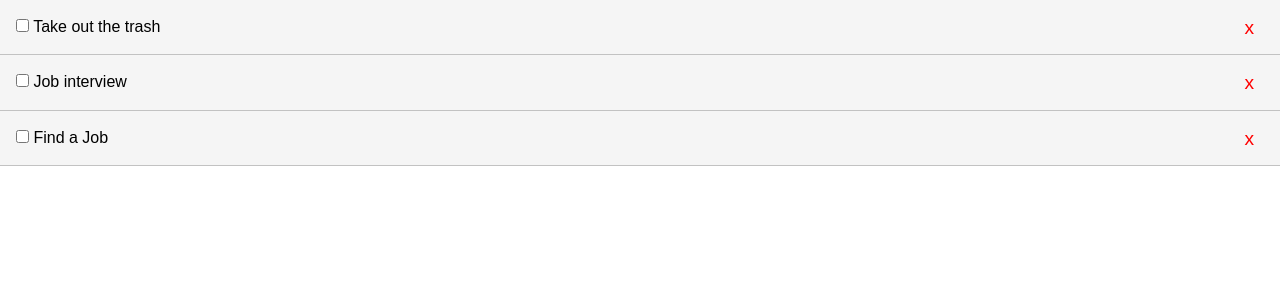
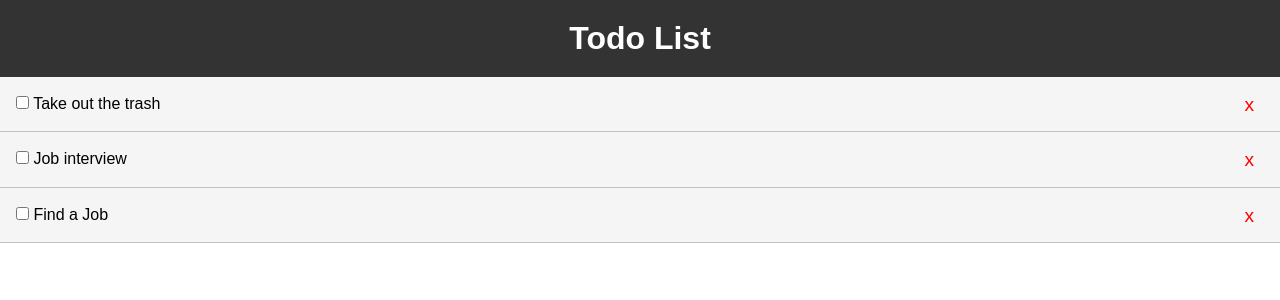
Before and after one commit to JoshSchoenecker/react-basic, a React (Create React App) app: page / in a window 1280 px wide. Shown: the top 300 px of the page. Built offline with nearby package versions, Linux system fonts and the light colour scheme; the HTML template or start-up script is replaced by a standard one.

Commit message:
header w/ style

```diff
--- a/src/App.js
+++ b/src/App.js
@@ -1,5 +1,6 @@
 import React, { Component } from "react";
 import Todos from "./components/Todos";
+import Header from "./components/layout/Header"
 import "./App.css";
 
 class App extends Component {
@@ -41,6 +42,7 @@
   render() {
     return (
       <div className="App">
+        <Header />
         <Todos todos={this.state.todos} markComplete={this.markComplete} delTodo={this.delTodo}/>
       </div>
     );
--- /dev/null
+++ b/src/components/layout/Header.js
@@ -0,0 +1,20 @@
+import React from 'react';
+
+function Header() {
+    return (
+        <header
+// @ts-ignore
+        style={headerStyle}>
+            <h1>Todo List</h1>
+        </header>
+    )
+}
+
+const headerStyle= {
+    textAlign: 'center',
+    background: '#333',
+    color: '#fff',
+    padding: '1rem'
+}
+
+export default Header
```
